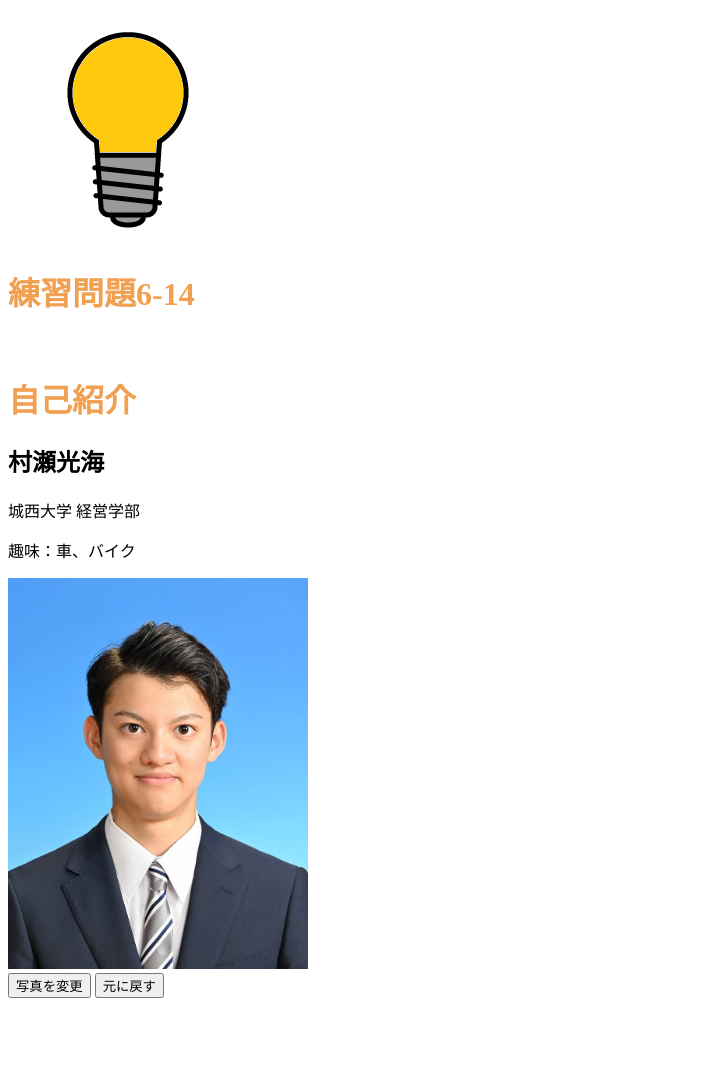
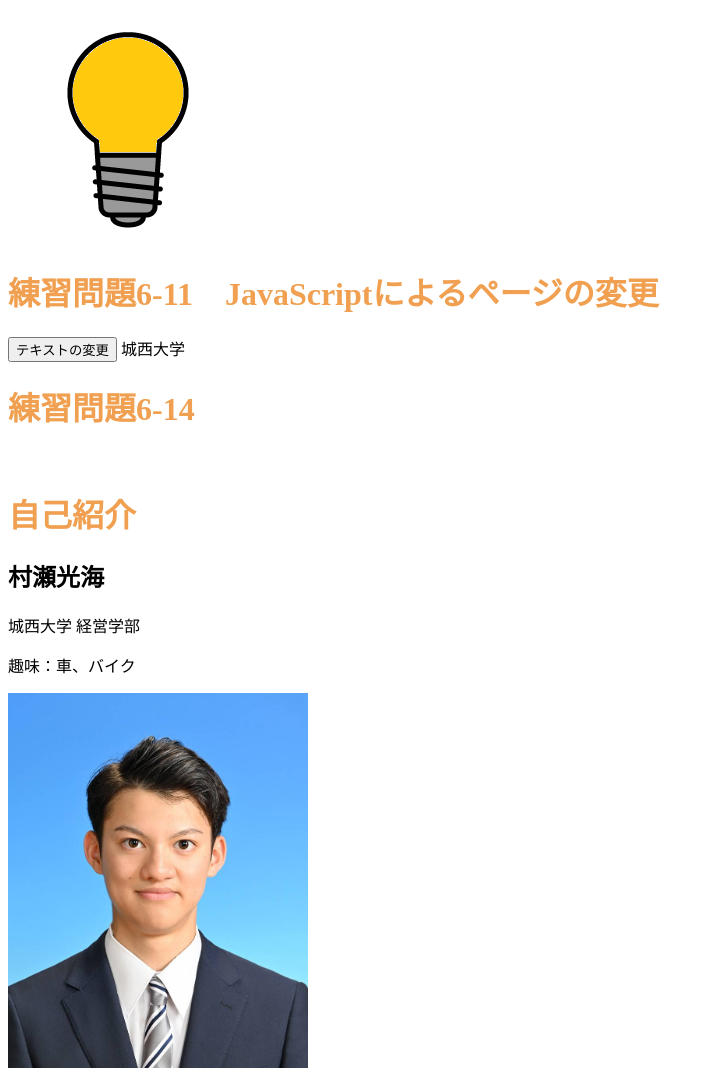
Before and after one commit to KMurase730/aki-jyoutoku, a plain HTML site: page index.html in a window 1280 px wide. Shown: the part 1570-2638 px from the top of the page, without its empty margins (0-715 px from the left). Before the commit the page ends 2576 px from the top, so only its background shows below. Drawn offline with Linux system fonts and the light colour scheme.

Commit message:
Update index.html

```diff
--- a/index.html
+++ b/index.html
@@ -143,6 +143,11 @@ onclick="sayhello61();sayhello61();">
 <img src="./image/denkyuu.png" alt="オン">
 </p>
 
+    <h1>練習問題6-11　JavaScriptによるページの変更</h1>
+
+<div id="txt1" >
+ <input type="button" value="テキストの変更" onclick="txtchange1();">
+  城西大学</div>
 
 <h1>練習問題6-14</h1>
 <br>
```
